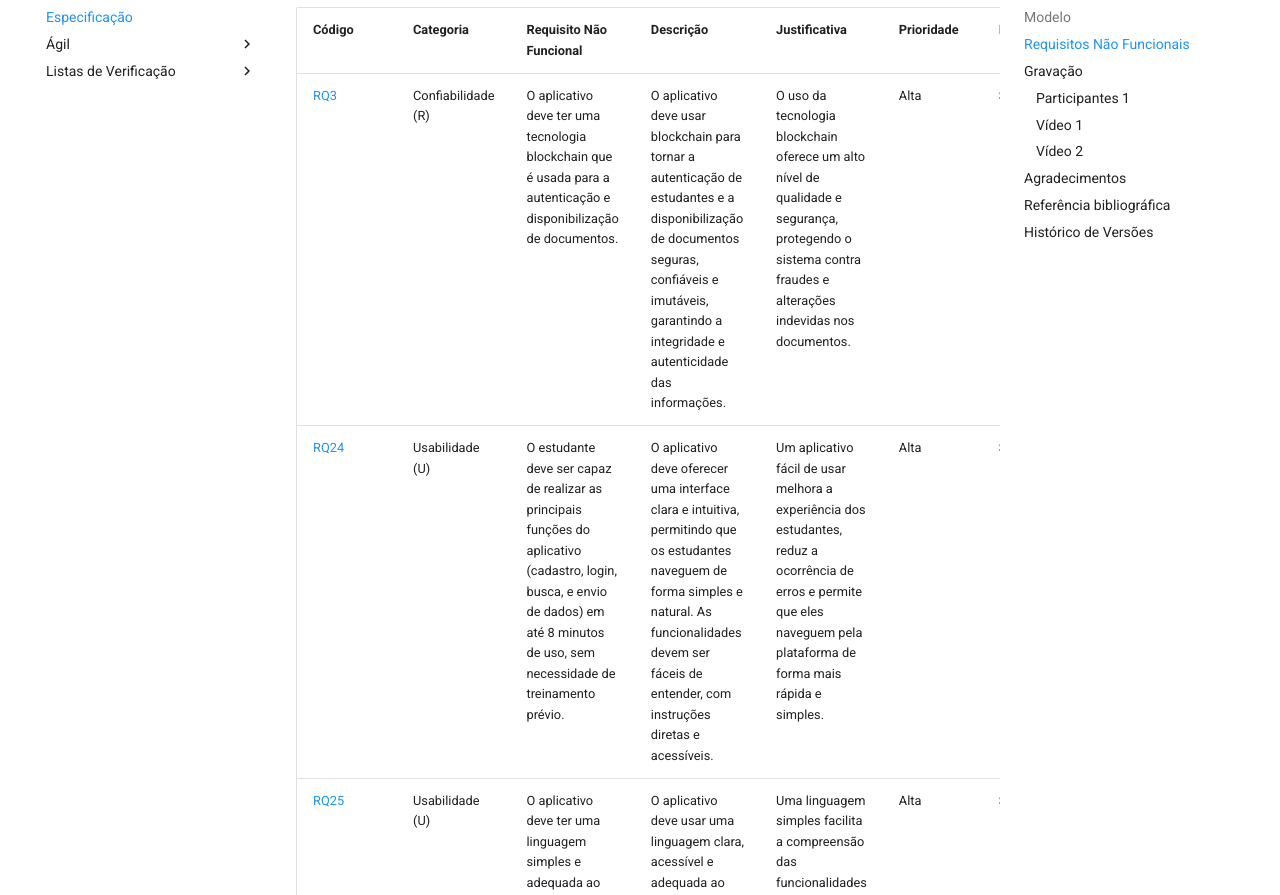
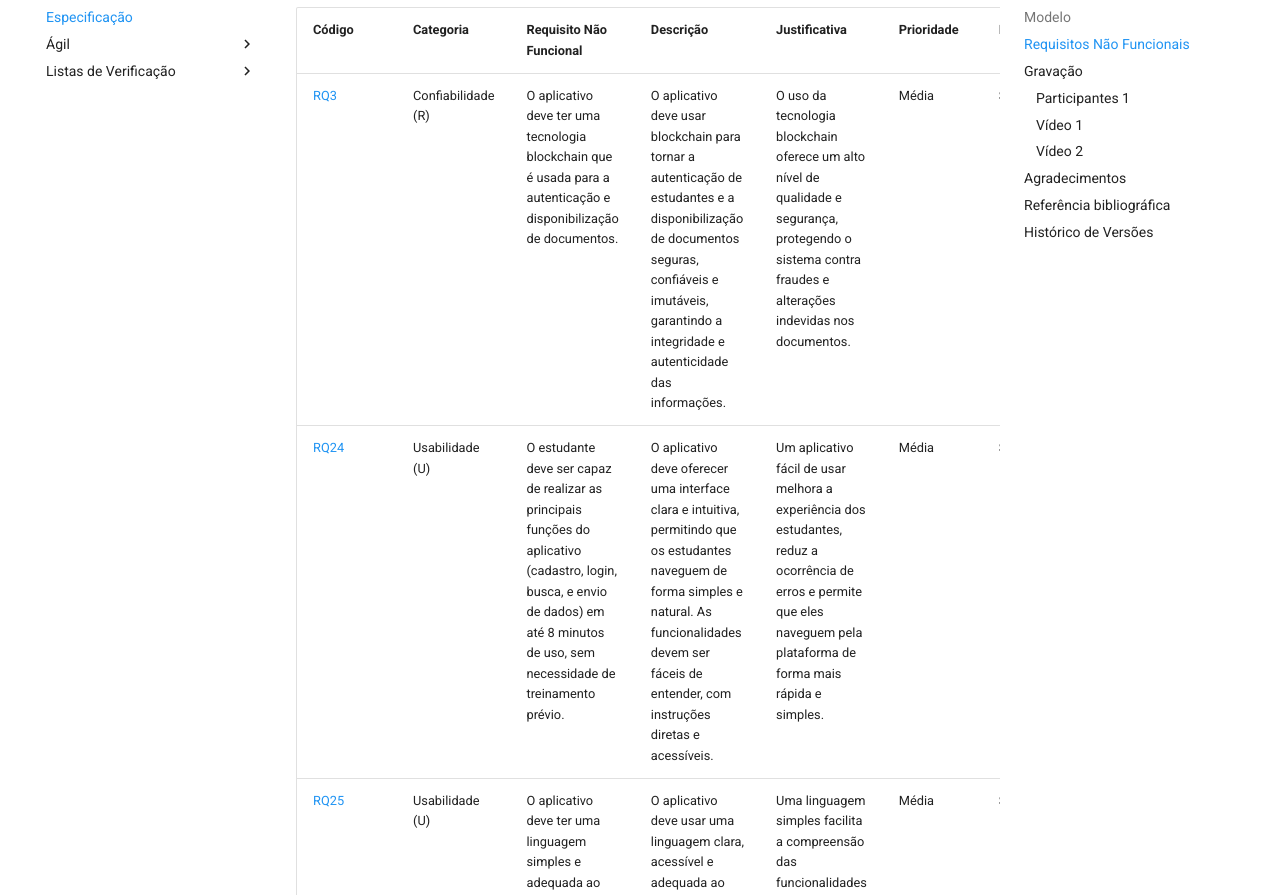
Before and after one commit to Requisitos-de-Software/2025.2-Grupo05, an MkDocs documentation site: the page built from docs/Modelagem/Especificacao.md, in a window 1280 px wide and 1400 px high, scrolled down 2055 px. Shown: the part 172-1067 px from the top of the window. Built offline with MkDocs 1.6.1 and Material for MkDocs 9.7.7, drawn with Linux system fonts in a browser that asks for light colours; comment, search, counter and statistics services are not loaded.

Commit message:
Ajustando tabelas

```diff
--- a/docs/Modelagem/Especificacao.md
+++ b/docs/Modelagem/Especificacao.md
@@ -94,12 +94,12 @@ A seguir, temos a Tabela 2, referente à Especificação Suplementar, na qual a
 
 | Código                                                                                                      | Categoria          | Requisito Não Funcional                                                                                                                                                             | Descrição                                                                                                                                                                                                         | Justificativa                                                                                                                                                           | Prioridade | Implementado | Autor                                                 |
 | ----------------------------------------------------------------------------------------------------------- | ------------------ | ----------------------------------------------------------------------------------------------------------------------------------------------------------------------------------- | ----------------------------------------------------------------------------------------------------------------------------------------------------------------------------------------------------------------- | ----------------------------------------------------------------------------------------------------------------------------------------------------------------------- | ---------- | ------------ | ----------------------------------------------------- |
-| [RQ3](https://requisitos-de-software.github.io/2025.2-Grupo05/Elicita%C3%A7%C3%A3o/Requisitos-Elicitados/#:~:text=de%20documenta%C3%A7%C3%A3o%20(ADD03)-,RQ3,-O%20aplicativo%20deve)  | Confiabilidade (R) | O aplicativo deve ter uma tecnologia blockchain que é usada para a autenticação e disponibilização de documentos.                                                                   | O aplicativo deve usar blockchain para tornar a autenticação de estudantes e a disponibilização de documentos seguras, confiáveis e imutáveis, garantindo a integridade e autenticidade das informações.            | O uso da tecnologia blockchain oferece um alto nível de qualidade e segurança, protegendo o sistema contra fraudes e alterações indevidas nos documentos.               | Alta       | Sim          | [Geovanna Alves](https://github.com/GeovannaUmbelino) |
-| [RQ24](https://requisitos-de-software.github.io/2025.2-Grupo05/Elicita%C3%A7%C3%A3o/Requisitos-Elicitados/#:~:text=Entrevista%20(E010)-,RQ24,-O%20estudante%20deve) | Usabilidade (U)    | O estudante deve ser capaz de realizar as principais funções do aplicativo (cadastro, login, busca, e envio de dados) em até 8 minutos de uso, sem necessidade de treinamento prévio. | O aplicativo deve oferecer uma interface clara e intuitiva, permitindo que os estudantes naveguem de forma simples e natural. As funcionalidades devem ser fáceis de entender, com instruções diretas e acessíveis. | Um aplicativo fácil de usar melhora a experiência dos estudantes, reduz a ocorrência de erros e permite que eles naveguem pela plataforma de forma mais rápida e simples. | Alta       | Sim          | [Pedro Henrique](https://github.com/pedrohpsantos)    |
-| [RQ25](<https://requisitos-de-software.github.io/2025.2-Grupo05/Elicita%C3%A7%C3%A3o/Requisitos-Elicitados/#:~:text=Q15)%0ABrainstorming(B012)-,RQ25,-O%20aplicativo%20deve>) | Usabilidade (U)    | O aplicativo deve ter uma linguagem simples e adequada ao estudante (sem termos técnicos)                                                                                             | O aplicativo deve usar uma linguagem clara, acessível e adequada ao perfil dos estudantes, evitando termos técnicos complexos e promovendo uma comunicação eficiente.                                               | Uma linguagem simples facilita a compreensão das funcionalidades e conteúdos pelo estudantes, melhorando a experiência de uso e reduzindo dúvidas e erros.                 | Alta       | Sim          | [Lara Souza](https://github.com/mel14-hub)            |
+| [RQ3](https://requisitos-de-software.github.io/2025.2-Grupo05/Elicita%C3%A7%C3%A3o/Requisitos-Elicitados/#:~:text=de%20documenta%C3%A7%C3%A3o%20(ADD03)-,RQ3,-O%20aplicativo%20deve)  | Confiabilidade (R) | O aplicativo deve ter uma tecnologia blockchain que é usada para a autenticação e disponibilização de documentos.                                                                   | O aplicativo deve usar blockchain para tornar a autenticação de estudantes e a disponibilização de documentos seguras, confiáveis e imutáveis, garantindo a integridade e autenticidade das informações.            | O uso da tecnologia blockchain oferece um alto nível de qualidade e segurança, protegendo o sistema contra fraudes e alterações indevidas nos documentos.               | Média       | Sim          | [Geovanna Alves](https://github.com/GeovannaUmbelino) |
+| [RQ24](https://requisitos-de-software.github.io/2025.2-Grupo05/Elicita%C3%A7%C3%A3o/Requisitos-Elicitados/#:~:text=Entrevista%20(E010)-,RQ24,-O%20estudante%20deve) | Usabilidade (U)    | O estudante deve ser capaz de realizar as principais funções do aplicativo (cadastro, login, busca, e envio de dados) em até 8 minutos de uso, sem necessidade de treinamento prévio. | O aplicativo deve oferecer uma interface clara e intuitiva, permitindo que os estudantes naveguem de forma simples e natural. As funcionalidades devem ser fáceis de entender, com instruções diretas e acessíveis. | Um aplicativo fácil de usar melhora a experiência dos estudantes, reduz a ocorrência de erros e permite que eles naveguem pela plataforma de forma mais rápida e simples. | Média       | Sim          | [Pedro Henrique](https://github.com/pedrohpsantos)    |
+| [RQ25](<https://requisitos-de-software.github.io/2025.2-Grupo05/Elicita%C3%A7%C3%A3o/Requisitos-Elicitados/#:~:text=Q15)%0ABrainstorming(B012)-,RQ25,-O%20aplicativo%20deve>) | Usabilidade (U)    | O aplicativo deve ter uma linguagem simples e adequada ao estudante (sem termos técnicos)                                                                                             | O aplicativo deve usar uma linguagem clara, acessível e adequada ao perfil dos estudantes, evitando termos técnicos complexos e promovendo uma comunicação eficiente.                                               | Uma linguagem simples facilita a compreensão das funcionalidades e conteúdos pelo estudantes, melhorando a experiência de uso e reduzindo dúvidas e erros.                 | Média       | Sim          | [Lara Souza](https://github.com/mel14-hub)            |
 | [RQ26](<https://requisitos-de-software.github.io/2025.2-Grupo05/Elicita%C3%A7%C3%A3o/Requisitos-Elicitados/#:~:text=Q16)%0ABrainstorming(B013)-,RQ26,-O%20aplicativo%20deve>) | Performance (P)    | O aplicativo deve carregar suas informações em no máximo 3 segundos.                                                                                                                | O sistema deve garantir tempos de carregamento rápidos para páginas e funcionalidades, com tempo máximo de 3 segundos para o carregamento completo das informações.                                               | Garantir rapidez no carregamento melhora a experiência do estudantes e evita desistência, especialmente em redes lentas ou dispositivos com menor capacidade.              | Alta       | Não          | [Luisa de Souza](https://github.com/Luisa12ll)        |
 | [RQ40](https://requisitos-de-software.github.io/2025.2-Grupo05/Elicita%C3%A7%C3%A3o/Requisitos-Elicitados/#:~:text=Question%C3%A1rio%2C%20Brainstorming-,RQ40,-O%20aplicativo%20deve) | Usabilidade (U)    | O aplicativo deve ser acessível (contraste em cores, suporte à Libras e auto-descrição).                                                                                            | Garantir que o aplicativo siga boas práticas de acessibilidade, oferecendo contraste adequado, suporte à tradução em Libras e auto-descrição para pessoas com deficiência visual.                                 | Promover a inclusão digital e o cumprimento de normas de acessibilidade (Lei Brasileira de Inclusão e WCAG 2.1).                                                        | Alta       | Sim          | [Camila Silva](https://github.com/CamilaSilvaC)       |
-| [RQ54](https://requisitos-de-software.github.io/2025.2-Grupo05/Elicita%C3%A7%C3%A3o/Requisitos-Elicitados/#:~:text=Question%C3%A1rio-,RQ54,-O%20aplicativo%20deve) | Performance (P)    | O aplicativo deve ter a possibilidade de encontrar qualquer funcionalidade desejada em até 45 segundos.                                                                             | O sistema deve oferecer uma navegação intuitiva e mecanismos de busca eficientes que permitam localizar rapidamente qualquer funcionalidade.                                                                      | Facilitar o uso e reduzir o tempo de aprendizado, melhorando a experiência do estudantes.                                                                                  | Média      | Não          | [Yan Matheus](https://github.com/Yanmatheus0812)      |
+| [RQ54](https://requisitos-de-software.github.io/2025.2-Grupo05/Elicita%C3%A7%C3%A3o/Requisitos-Elicitados/#:~:text=Question%C3%A1rio-,RQ54,-O%20aplicativo%20deve) | Performance (P)    | O aplicativo deve ter a possibilidade de encontrar qualquer funcionalidade desejada em até 45 segundos.                                                                             | O sistema deve oferecer uma navegação intuitiva e mecanismos de busca eficientes que permitam localizar rapidamente qualquer funcionalidade.                                                                      | Facilitar o uso e reduzir o tempo de aprendizado, melhorando a experiência do estudantes.                                                                                  | Alta      | Não          | [Yan Matheus](https://github.com/Yanmatheus0812)      |
 
 Tabela 2 – Requisitos Não Funcionais classificados de acordo com o modelo FURPS+. <br>
 Fonte: <a  href="https://github.com/CamilaSilvaC"> Camila Silva</a>, <a  href="https://github.com/GeovannaUmbelino"> Geovanna Alves </a>, <a href="https://github.com/mel14-hub">Lara Mota</a>,
```
